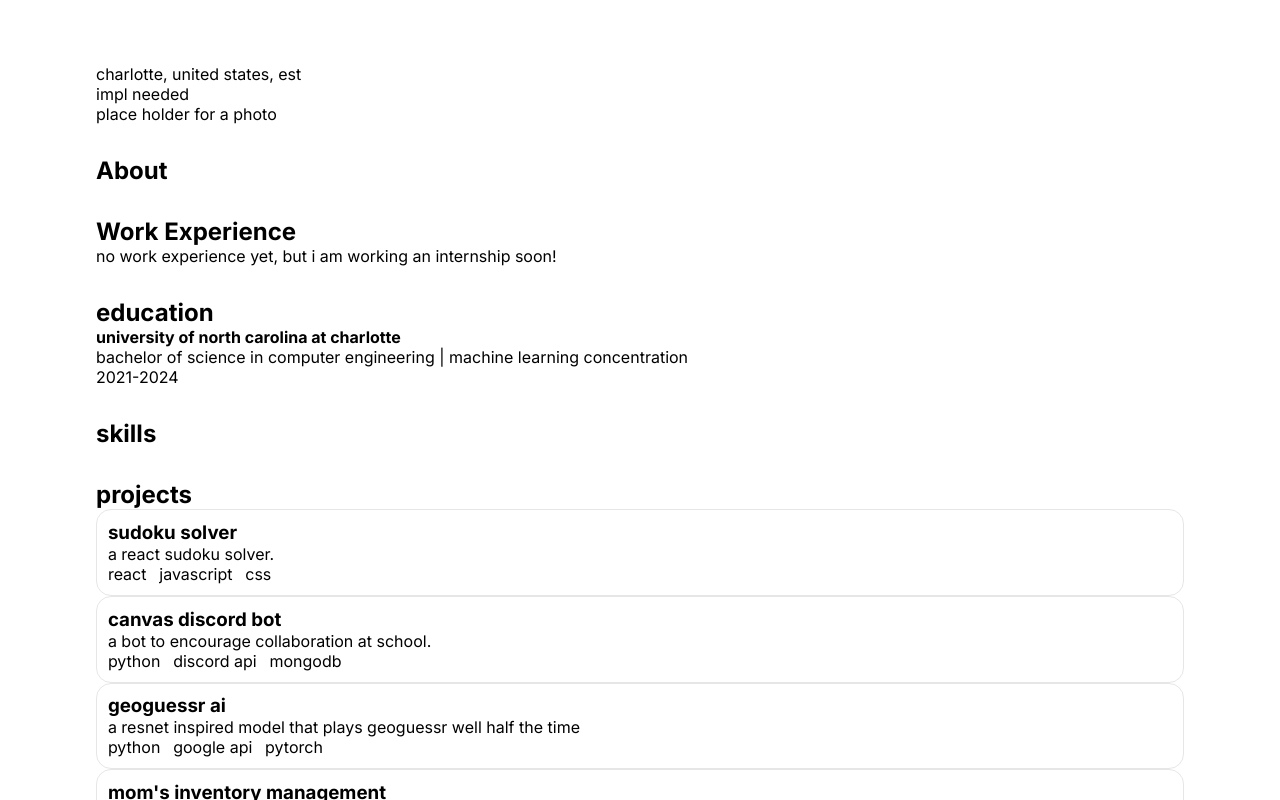
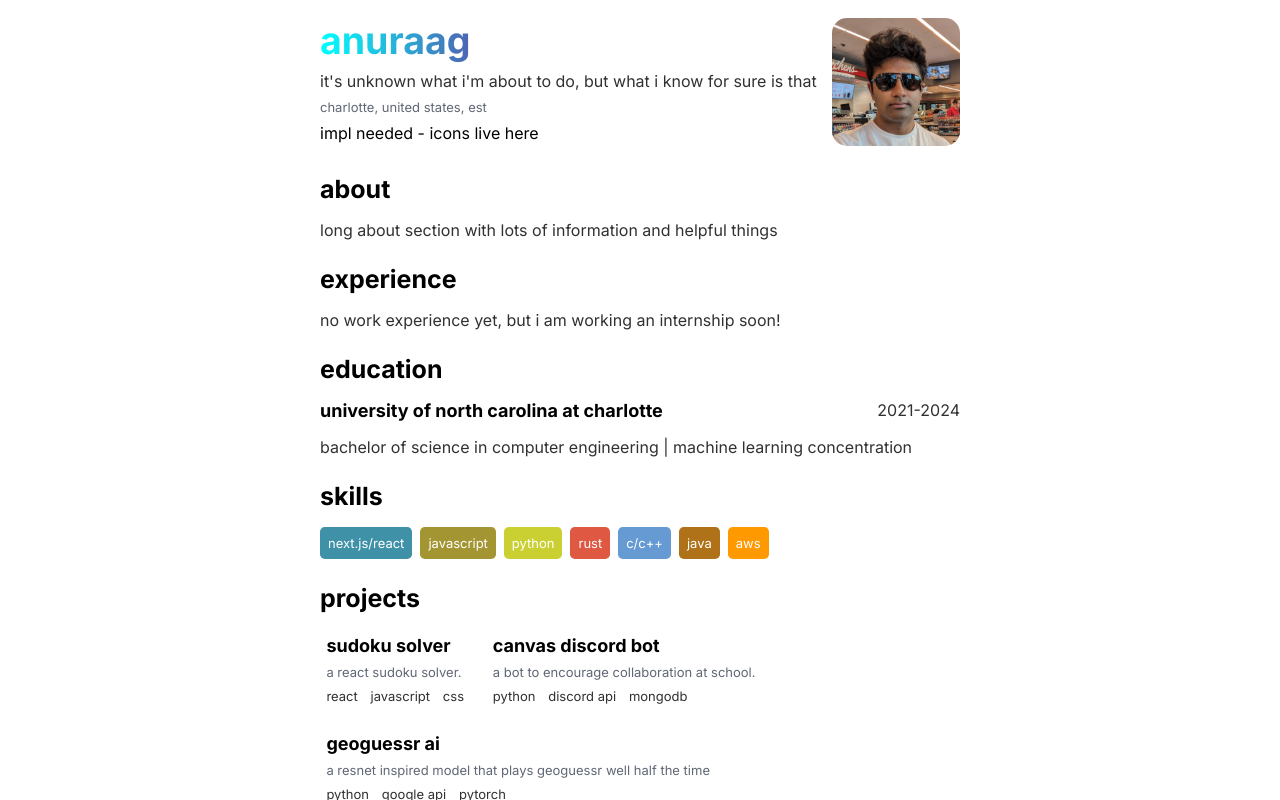
Before and after one commit to Anu78/portfolio, a Next.js app: page /boring-cv in a window 1280 px wide. Shown: the top 800 px of the page. Built offline with nearby package versions, Linux system fonts and the light colour scheme.

Commit message:
mostly finished.

```diff
--- a/src/app/boring-cv/layout.js
+++ b/src/app/boring-cv/layout.js
@@ -1,4 +1,5 @@
 import styles from "./layout.module.css"
+
 export default function Layout({ children }){
     return (
         <div className={styles.layout}>
--- a/src/app/boring-cv/layout.module.css
+++ b/src/app/boring-cv/layout.module.css
@@ -1,7 +1,24 @@
 .layout {
-    --about-font-size: 16px;
+    --heading-font-size: 25px;
+    --large-font-size: 18px;
+    --med-font-size: 16px;
+    --smol-font-size: 13px;
 
     --background-color: white;
-    --about-text-color: gray;
+    --main-text-color: rgb(50, 48, 48);
+    --subtitle-text-color: rgb(96,103,117);
     --heading-text-color: black;
 }
+
+.layout::-webkit-scrollbar {
+    width: 0px;
+    background: transparent;
+}
+
+@media (prefers-color-scheme: dark) {
+    .layout {
+        --background-color: rgb(15, 15, 15);
+        --heading-text-color: rgb(214, 193, 193);
+        --main-text-color: rgb(134, 124, 124);
+    }
+}
--- a/src/app/boring-cv/page.js
+++ b/src/app/boring-cv/page.js
@@ -2,57 +2,65 @@ import styles from "./page.module.css";
 import { resume } from "@/data/resume-data";
 import ProjectCard from "@/components/boring-cv/projects/ProjectCard";
 import SkillCard from "@/components/boring-cv/projects/SkillCard";
+import Image from "next/image";
 const BoringCv = () => {
   return (
     <div className={styles.container}>
       <section className={styles.baseSection}>
-        <div>
-          <h2>{resume.personalinfo.name}</h2>
-          <p>{resume.personalinfo.shortabout}</p>
-          <p>
-            {resume.location.city}, {resume.location.country},{" "}
-            {resume.location.timezone}
-          </p>
-          <div>
-            impl needed
+        <div className={styles.about}>
+          <div className={styles.aboutinfo}>
+            <div className={styles.gradientfill}>
+              <h2>{resume.personalinfo.name}</h2>
+            </div>
+            <p className={styles.medtext}>{resume.personalinfo.shortabout}</p>
+            <p className={styles.smalltext}>
+              {resume.location.city}, {resume.location.country}, {resume.location.timezone}
+            </p>
+          <div>impl needed - icons live here</div>
           </div>
-        </div>
-        <div>
-          <p>place holder for a photo</p>
+
+          <div className={styles.aboutimg}>
+          <Image src="/selfie.jpg" width={128} height={128}/>
+          </div>
         </div>
       </section>
       <section className={styles.baseSection}>
-        <h2>About</h2>
-        <p>
-          {resume.personalinfo.longabout}
-        </p>
+        <h2 className={styles.headingtext}>about</h2>
+        <p className={styles.medtext}>{resume.personalinfo.longabout}</p>
       </section>
       <section className={styles.baseSection}>
-        <h2>Work Experience</h2>
-        <p>no work experience yet, but i am working an internship soon!</p>
+        <h2 className={styles.headingtext}>experience</h2>
+        <p className={styles.medtext}>no work experience yet, but i am working an internship soon!</p>
       </section>
+
       <section className={styles.baseSection}>
-        <h2>education</h2>
-        <h4>{resume.education.uni}</h4>
-        <p>{resume.education.field}</p>
-        <p>{resume.education.date}</p>
+        <h2 className={styles.headingtext}>education</h2>
+        <div className={styles.university}>
+        <h4 className={styles.largetext}>{resume.education.uni}</h4>
+        <p className={`${styles.unidate} ${styles.medtext}`}>{resume.education.date}</p>
+
+        </div>
+        <p className={styles.medtext}>{resume.education.field}</p>
       </section>
+
       <section className={styles.baseSection}>
-        <h2>skills</h2>
-        <div>
-            {resume.skills.map((skill, index) => (
-                <SkillCard key={index} skill={skill}/>
-            ))}
+        <h2 className={styles.headingtext}>skills</h2>
+        <div className={styles.skills}>
+          {resume.skills.map((skill, index) => (
+            <SkillCard key={index} name={skill} />
+          ))}
         </div>
       </section>
+
       <section className={styles.baseSection}>
-        <h2>projects</h2>
-        {
-            resume.projects.map((project, index) => (
-                <ProjectCard project={project}/>
-            ))
-        }
+        <h2 className={styles.headingtext}>projects</h2>
+        <div className={styles.projects}>
+          {resume.projects.map((project, index) => (
+            <ProjectCard key={index} project={project} />
+          ))}
+        </div>
       </section>
+      <section className={styles.padded}></section>
     </div>
   );
 };
--- a/src/app/boring-cv/page.module.css
+++ b/src/app/boring-cv/page.module.css
@@ -1,3 +1,4 @@
+/* section styling */
 .container {
   display: flex;
   width: 100vw;
@@ -5,16 +6,103 @@
   background-color: var(--background-color);
   flex-direction: column;
   align-items: center;
-    padding-top: 5%;
-    gap: 4vh;
+  padding-top: 1.1rem;
+  gap: 3vh;
 }
 
 .container section {
-    width: 85%;
+  width: 50vw;
+}
+
+@media screen and (max-width: 750px) {
+    .container section {
+        width: 100%;
+        padding: 1.1rem;
+    }
 }
 
 .baseSection {
   display: flex;
   text-align: left;
   flex-direction: column;
+  gap: 2vh;
 }
+/* about section styling */
+.about {
+    display: flex;
+    flex-direction: row;
+}
+.aboutimg {
+    margin-left: auto;
+}
+
+.aboutimg img {
+    border-radius: 15px;
+}
+
+.aboutinfo {
+    display: flex;
+    flex-direction: column;
+    gap: 1vh;
+}
+
+.gradientfill {
+    background: linear-gradient(to right, aqua 0%, purple 50%);
+    -webkit-background-clip: text;
+    background-clip: text;
+    color: transparent;
+    font-size: var(--heading-font-size);
+}
+
+/* education styling */
+.university {
+    display: flex;
+}
+
+.unidate {
+    margin-left: auto;
+}
+
+/* skills styling */
+.skills {
+    display: flex;
+    flex-direction: row;
+    flex-wrap: wrap;
+    gap: 0.5rem;
+}
+
+
+/* proejcts styling */
+.projects {
+    display: flex;
+    flex-direction: row;
+    flex-wrap: wrap;
+    gap: 1rem;
+}
+
+/* text styling */
+.headingtext {
+    color: var(--heading-text-color);
+    font-size: var(--heading-font-size);
+}
+
+.largetext {
+    color: var(--heading-text-color);
+    font-size: var(--large-font-size);
+}
+
+.medtext {
+    font-size: var(--med-font-size);
+    color: var(--main-text-color);
+}
+
+.smalltext {
+    font-size: var(--smol-font-size);
+    color: var(--subtitle-text-color);
+}
+
+/* misc padding for overscroll */
+.padded {
+    width: 100vw;
+    height: 100px;
+}
--- a/src/app/globals.css
+++ b/src/app/globals.css
@@ -1,13 +1,3 @@
-:root {
-
-}
-
-@media (prefers-color-scheme: dark) {
-  :root {
-
-  }
-}
-
 * {
   box-sizing: border-box;
   padding: 0;
@@ -29,10 +19,16 @@ a {
   text-decoration: none;
 }
 
+/* Targeting the scrollbar track (background) */
+::-webkit-scrollbar-track {
+  background-color: transparent;
+}
 
-/* not sure if this is necessary or not. */
-/* @media (prefers-color-scheme: dark) {
-  html {
-    color-scheme: dark;
-  }
-} */
+/* Targeting the scrollbar thumb (the part you drag) */
+::-webkit-scrollbar-thumb {
+  background-color: transparent;
+}
+
+::-webkit-scrollbar {
+  width: 0px;
+}
--- a/src/components/boring-cv/projects/SkillCard.js
+++ b/src/components/boring-cv/projects/SkillCard.js
@@ -1,6 +1,29 @@
-const SkillCard = ({skillName}) => {
+import styles from "./skillcard.module.css";
+
+const SkillCard = ({ name }) => {
+    function determineClass(name) {
+        switch (name.toLowerCase()) {
+            case "next.js/react":
+                return styles.nextjs;
+            case "javascript":
+                return styles.javascript;
+            case "python":
+                return styles.python;
+            case "rust":
+                return styles.rust;
+            case "c/c++":
+                return styles.cCpp;
+            case "java":
+                return styles.java;
+            case "aws":
+                return styles.aws;
+            default:
+                return styles.default;
+        }
+    }
+
     return (
-        <div>{skillName}</div>
+        <div className={`${styles.container} ${determineClass(name)}`}>{name}</div>
     );
 }
 
--- a/src/components/boring-cv/projects/projectcard.module.css
+++ b/src/components/boring-cv/projects/projectcard.module.css
@@ -1,15 +1,19 @@
 .container {
+    display: flex;
+    flex-direction: column;
+    gap: 0.5rem;
     border-radius: 15px;
-    border: 1px solid rgba(130,130,130,0.2);
     padding: 1%;
 }
 
 .title {
-
+    color: var(--heading-text-color);
+    font-size: var(--large-font-size);
 }
 
 .desc {
-
+    font-size: var(--smol-font-size);
+    color: var(--subtitle-text-color);
 }
 
 .skillsBox {
@@ -17,3 +21,8 @@
     flex-direction: row;
     gap: 1vw;
 }
+
+.skillsBox p {
+    font-size: var(--smol-font-size);
+    color: var(--main-text-color);
+}
--- /dev/null
+++ b/src/components/boring-cv/projects/skillcard.module.css
@@ -0,0 +1,39 @@
+.container {
+    color: white;
+    border-radius: 0.3rem;
+    padding: 0.5rem;
+    text-align: center;
+    font-size: var(--smol-font-size);
+}
+
+.default {
+    background-color: rgb(99, 91, 91);
+}
+
+.nextjs{
+    background-color: #3f91a8;
+}
+
+.javascript {
+    background-color: #a49533;
+}
+
+.python {
+    background-color: #cad031;
+}
+
+.rust {
+    background-color: #DE5842;
+}
+
+.cCpp {
+    background-color: #659AD2;
+}
+
+.java {
+    background-color: #B07219;
+}
+
+.aws {
+    background-color: #FF9900;
+}
--- a/src/data/resume-data.js
+++ b/src/data/resume-data.js
@@ -1,8 +1,8 @@
 export const resume = {
     personalinfo: {
-        name: "",
-        shortabout: "",
-        longabout: ""
+        name: "anuraag",
+        shortabout: "it's unknown what i'm about to do, but what i know for sure is that",
+        longabout: "long about section with lots of information and helpful things"
     },
     location: {
         city: "charlotte",
@@ -24,12 +24,13 @@ export const resume = {
         date: "2021-2024", // start to end "2021-2024"
     },
     skills: [
-        "next.js",
+        "next.js/react",
         "javascript",
         "python",
-        "learning rust",
-        "C/C++",
-        "Java (i do not enjoy)"
+        "rust",
+        "c/c++",
+        "java",
+        "aws"
     ],
     projects: [
         {
```
Also changed, not shown: public/selfie.jpg (added), src/app/page.module.css (line endings or trailing spaces), src/components/boring-cv/skills/Skill.js (deleted). Lines whose indentation alone changed are shown as unchanged.
